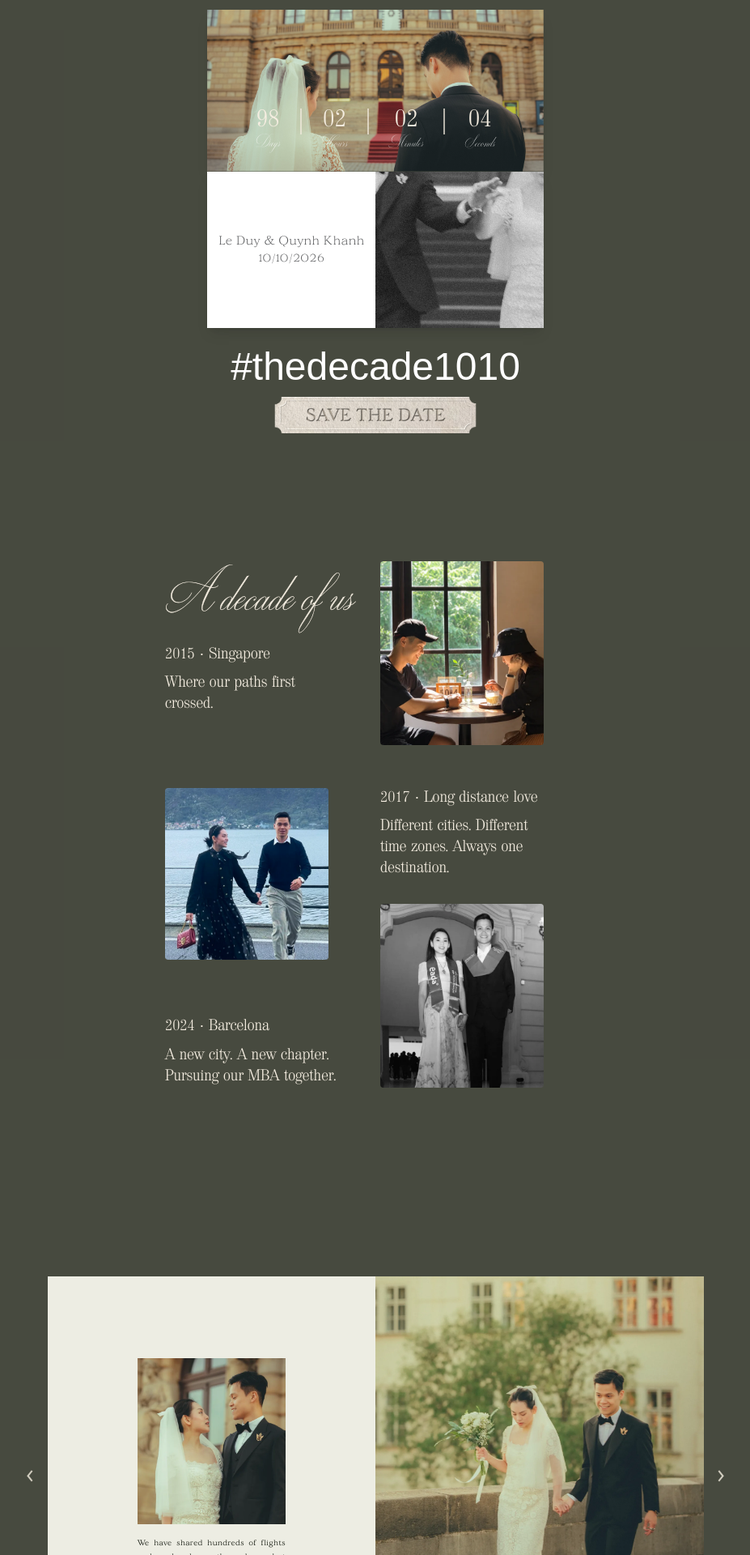
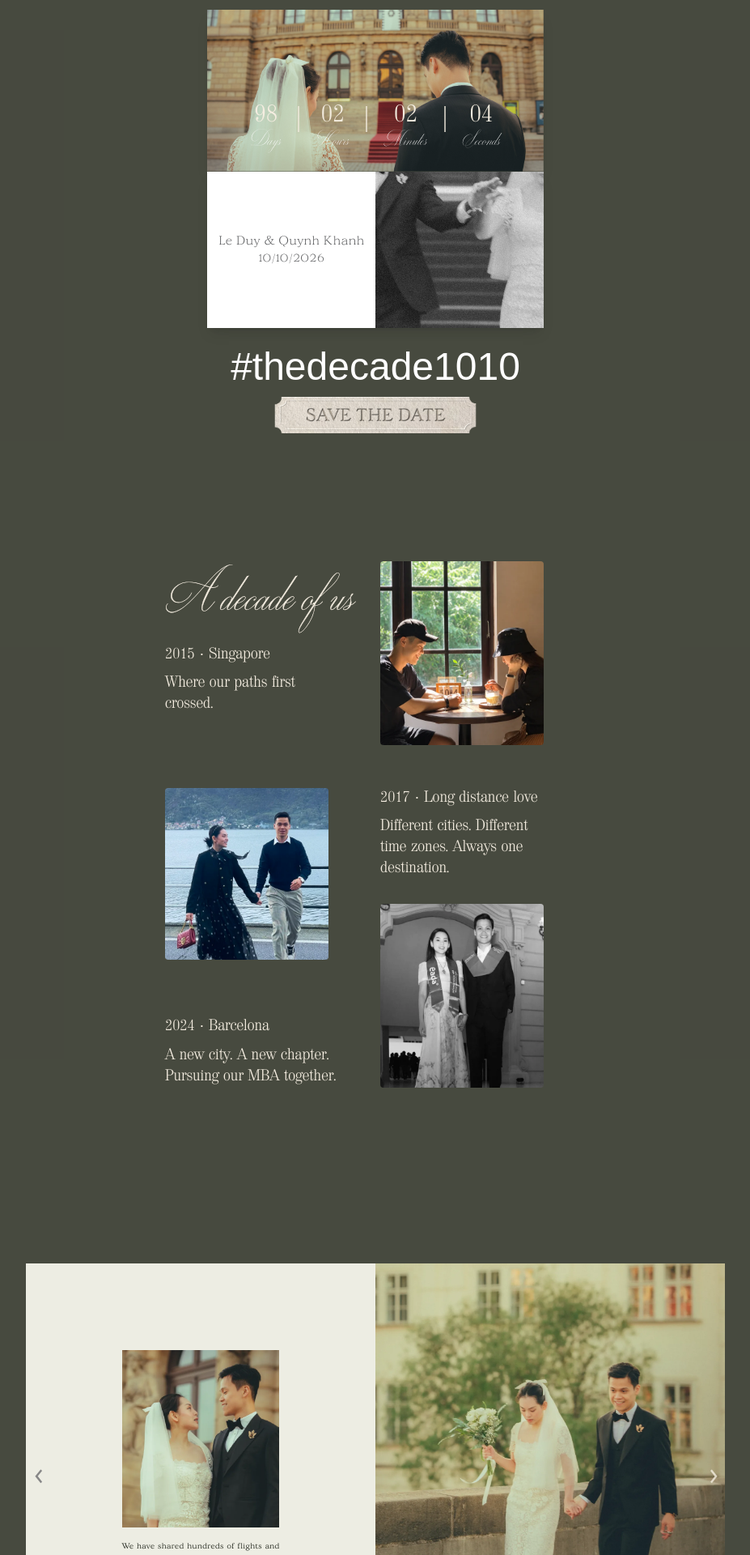
Before and after one commit to trendingfox203/wedding, a Next.js app: page / in a window 1280 px wide. Shown: the part 980-2900 px from the top of the page at 81% size, without its empty margins (176-1103 px from the left). Built offline with nearby package versions, Linux system fonts and the light colour scheme; a web font is replaced by a local one.

Commit message:
Gallery arrow positioning, Save the Date countdown spacing tweaks

```diff
--- a/components/GallerySection.tsx
+++ b/components/GallerySection.tsx
@@ -39,7 +39,7 @@ export function GallerySection() {
             type="button"
             onClick={prev}
             aria-label="Previous photo"
-            className="mr-2 shrink-0 text-3xl text-cream/80 hover:text-cream sm:mr-4"
+            className="mr-2 text-[#878787] z-5 absolute ml-[10px] shrink-0 text-4xl  hover:text-cream sm:mr-4"
           >
             ‹
           </button>
@@ -120,7 +120,7 @@ export function GallerySection() {
             type="button"
             onClick={next}
             aria-label="Next photo"
-            className="ml-2 shrink-0 text-3xl text-cream/80 hover:text-cream sm:ml-4"
+            className="ml-2 absolute right-0 mr-[24px] shrink-0 text-4xl text-cream/80 hover:text-cream sm:ml-4"
           >
             ›
           </button>
--- a/components/SaveTheDateSection.tsx
+++ b/components/SaveTheDateSection.tsx
@@ -49,7 +49,7 @@ export function SaveTheDateSection() {
           <div className="relative aspect-[695/334] w-full overflow-hidden shadow-lg">
             <Image src="/images/savedate-top-v2.jpg" alt="" fill className="object-cover" />
             <div className="absolute inset-x-0 bottom-0 pt-10 pb-6 ">
-              <div className="flex justify-center items-center gap-6 sm:gap-6">
+              <div className="flex justify-center items-center gap-5 sm:gap-5">
                 {units.map((unit, i) => (
                   <Fragment key={unit.label}>
                     {i > 0 && <div className="h-8 w-0.5 -mt-[16px] bg-cream/70 sm:h-8" />}
@@ -57,7 +57,7 @@ export function SaveTheDateSection() {
                       <span className="font-valencia text-2xl text-cream tabular-nums sm:text-3xl">
                         {unit.value !== undefined ? String(unit.value).padStart(2, "0") : "--"}
                       </span>
-                      <span className="font-milton text-white leading-none text-4xl text-cream/90 sm:text-2xl">
+                      <span className="font-milton stroke-3 text-white leading-none text-2xl text-cream/90 sm:text-3xl">
                         {unit.label}
                       </span>
                     </div>
```
